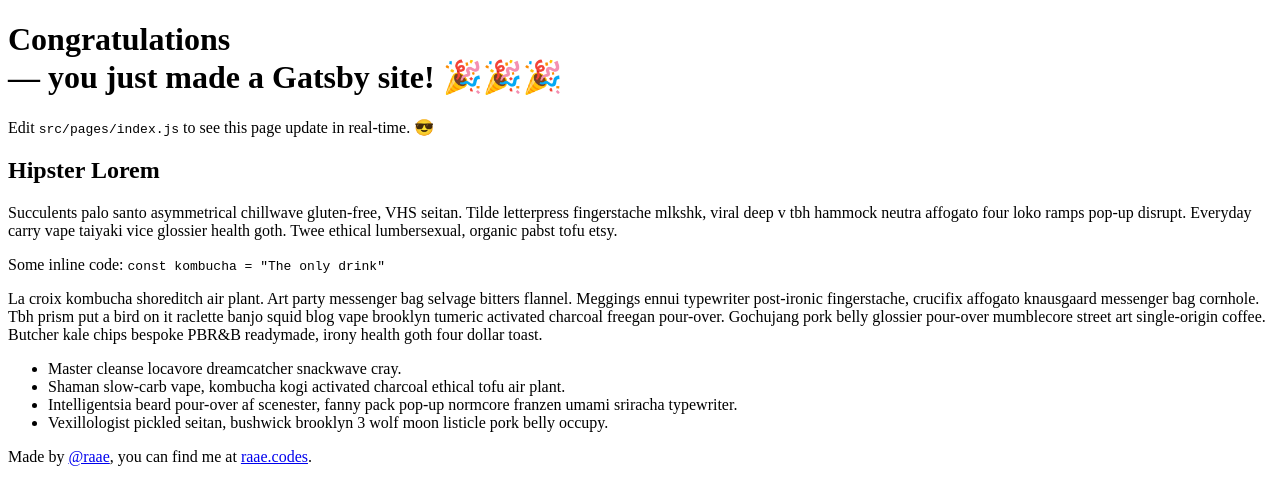
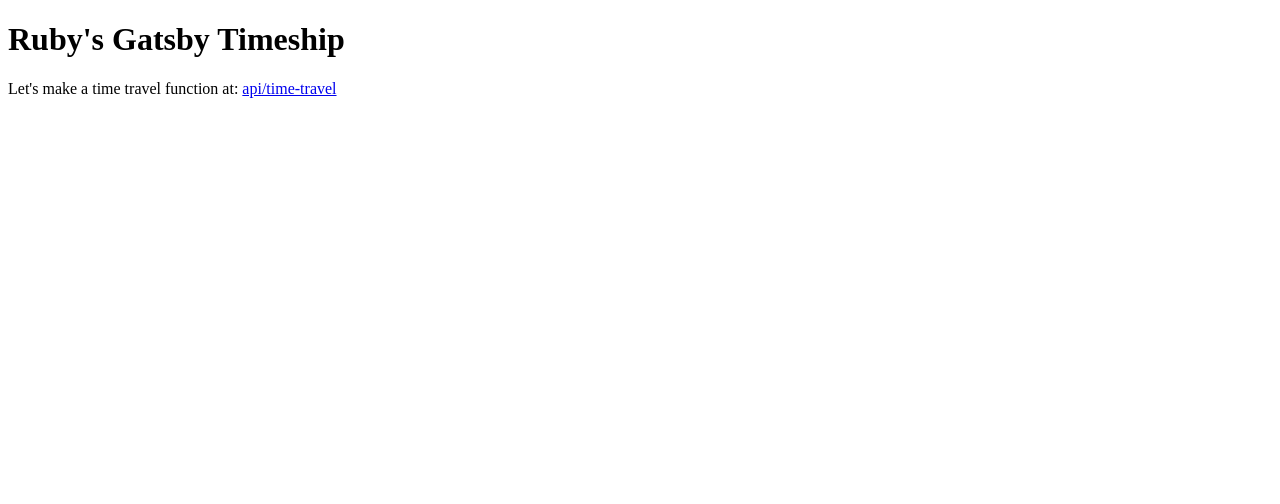
Before and after one commit to programmiri/gatsby-timeship, a Gatsby site: page / in a window 1280 px wide. Built offline with nearby package versions, Linux system fonts and the light colour scheme; Gatsby itself is replaced by a stand-in of ours.

Commit message:
Updated copy

```diff
--- a/package.json
+++ b/package.json
@@ -1,8 +1,8 @@
 {
-  "name": "@raae/gatsby-starter-demo",
+  "name": "@raae/gatsby-timeship",
   "version": "1.0.0",
   "private": false,
-  "description": "A Gatsby demo starter from @raae",
+  "description": "A Gatsby demo from @raae",
   "author": "@raae",
   "keywords": [
     "gatsby"
--- a/src/pages/index.js
+++ b/src/pages/index.js
@@ -4,62 +4,12 @@
   return (
     <main>
       <header>
-        <h1>
-          Congratulations
-          <br />
-          <span>— you just made a Gatsby site! </span>
-          <span role="img" aria-label="Party popper emojis">
-            🎉🎉🎉
-          </span>
-        </h1>
+        <h1>Ruby's Gatsby Timeship</h1>
       </header>
 
       <p>
-        Edit <code>src/pages/index.js</code> to see this page update in
-        real-time.{" "}
-        <span role="img" aria-label="Sunglasses smiley emoji">
-          😎
-        </span>
-      </p>
-
-      <h2>Hipster Lorem</h2>
-      <p>
-        Succulents palo santo asymmetrical chillwave gluten-free, VHS seitan.
-        Tilde letterpress fingerstache mlkshk, viral deep v tbh hammock neutra
-        affogato four loko ramps pop-up disrupt. Everyday carry vape taiyaki
-        vice glossier health goth. Twee ethical lumbersexual, organic pabst tofu
-        etsy.
-      </p>
-      <p>
-        Some inline code: <code>const kombucha = "The only drink"</code>
-      </p>
-      <p>
-        La croix kombucha shoreditch air plant. Art party messenger bag selvage
-        bitters flannel. Meggings ennui typewriter post-ironic fingerstache,
-        crucifix affogato knausgaard messenger bag cornhole. Tbh prism put a
-        bird on it raclette banjo squid blog vape brooklyn tumeric activated
-        charcoal freegan pour-over. Gochujang pork belly glossier pour-over
-        mumblecore street art single-origin coffee. Butcher kale chips bespoke
-        PBR&B readymade, irony health goth four dollar toast.
-      </p>
-      <ul>
-        <li>Master cleanse locavore dreamcatcher snackwave cray.</li>
-        <li>
-          Shaman slow-carb vape, kombucha kogi activated charcoal ethical tofu
-          air plant.
-        </li>
-        <li>
-          Intelligentsia beard pour-over af scenester, fanny pack pop-up
-          normcore franzen umami sriracha typewriter.
-        </li>
-        <li>
-          Vexillologist pickled seitan, bushwick brooklyn 3 wolf moon listicle
-          pork belly occupy.
-        </li>
-      </ul>
-      <p>
-        Made by <a href="http://twitter.com/raae">@raae</a>, you can find me at{" "}
-        <a href="http://raae.codes">raae.codes</a>.
+        Let's make a time travel function at:{" "}
+        <a href="api/time-travel">api/time-travel</a>
       </p>
     </main>
   );
```
Also changed, not shown: README.md.
